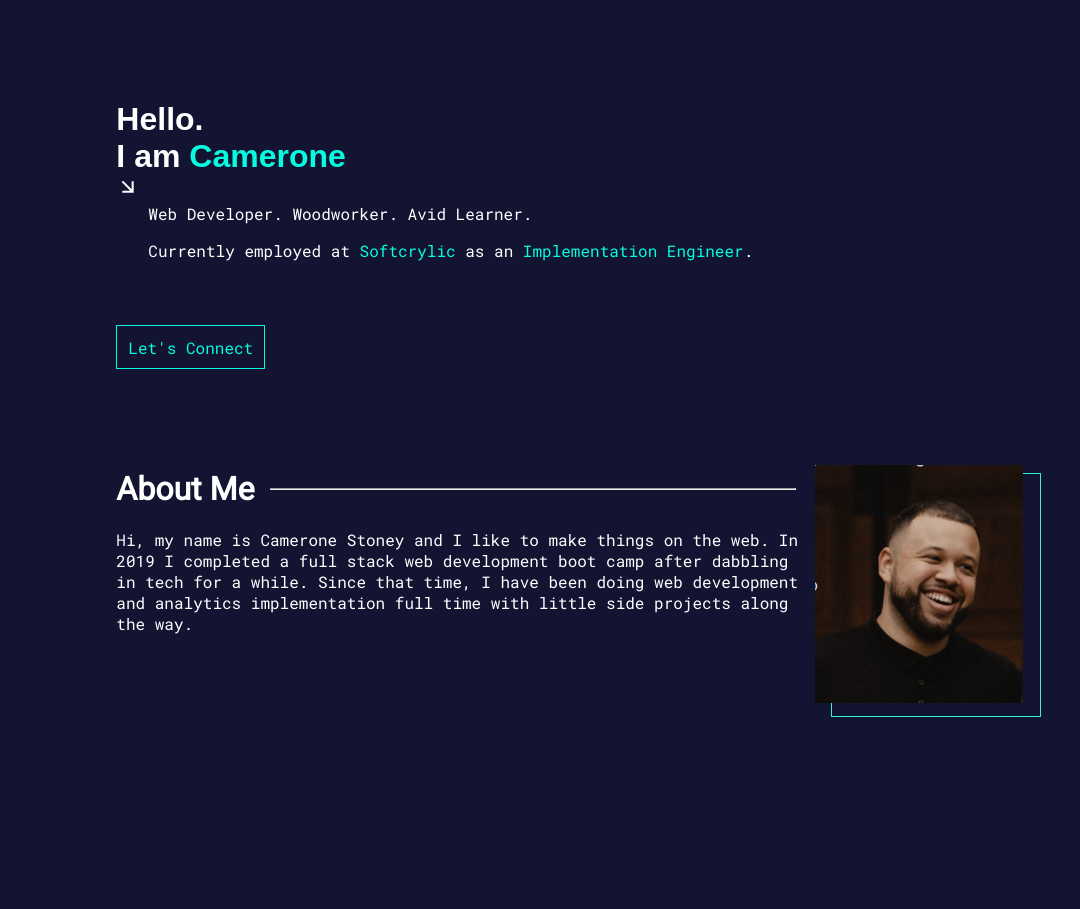
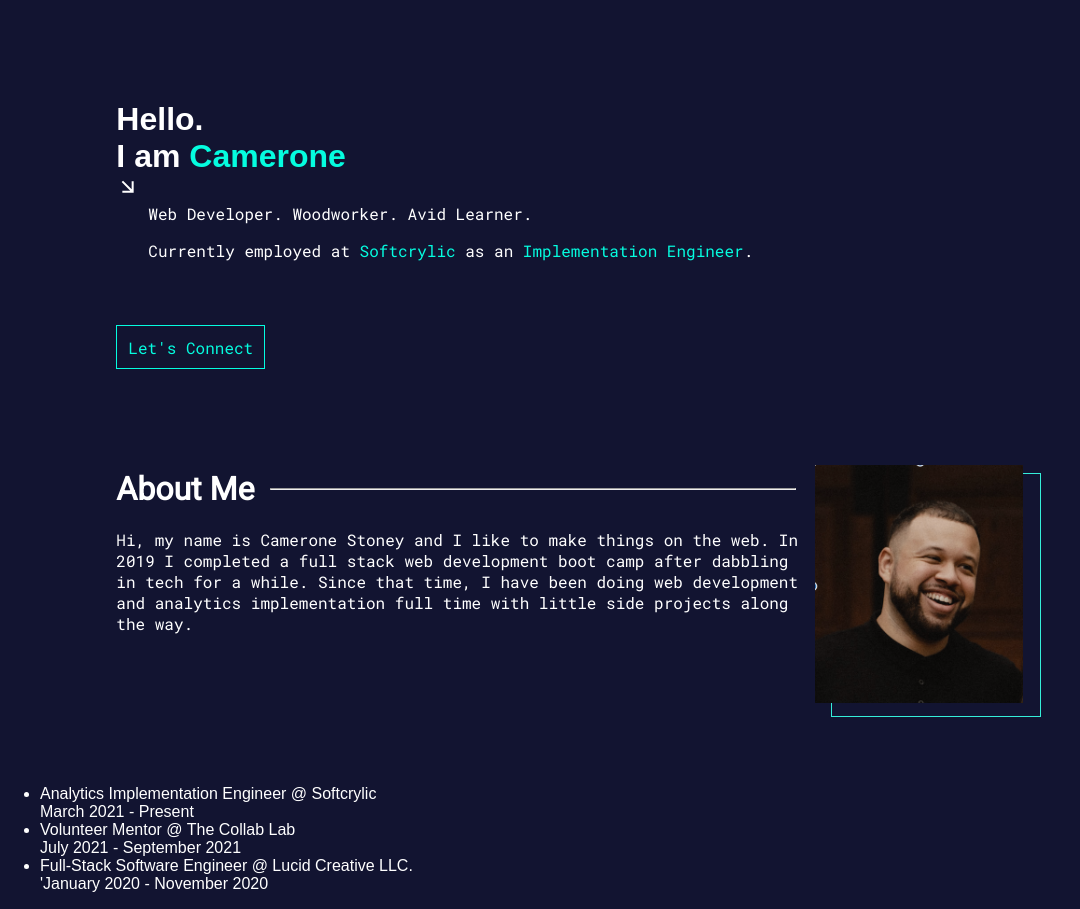
Before and after one commit to Cjstoney/portfolio_react, a React (Create React App) app: page / in a window 1280 px wide. Shown: the whole page, without its empty margins (0-1080 px from the left). Before the commit the page ends 800 px from the top, so only its background shows below. Built offline with nearby package versions, Linux system fonts and the light colour scheme.

Commit message:
feat: start of the experience componeont

```diff
--- /dev/null
+++ b/src/components/experience/experience.js
@@ -0,0 +1,24 @@
+import React from "react";
+import "./experience.css";
+import Jobs from "../../jobs.json";
+
+function Experience({ className }) {
+  return (
+    <ul className={className}>
+      {Jobs.map((job, index) => {
+        return (
+          <li key={index} className="individual-job-container">
+            <div className="job-title">
+              {job.title} <span>@ {job.company}</span>
+            </div>
+            <div className="employment-time">
+              {job.startDate} - {job.endDate}
+            </div>
+          </li>
+        );
+      })}
+    </ul>
+  );
+}
+
+export default Experience;
--- a/src/pages/home/home.js
+++ b/src/pages/home/home.js
@@ -1,13 +1,17 @@
 import React from "react";
-import Introduction from "../../components/introduction/introduction";
-import AboutMe from "../../components/about/aboutMe";
+import {
+  AboutMeComponent,
+  ExperienceComponent,
+  IntroductionComponent,
+} from "../../components/index";
 import "./home.css";
 
 const Home = () => {
   return (
     <div className="homePage">
-      <Introduction className="about-content" />
-      <AboutMe className="about-me-container" />
+      <IntroductionComponent className="about-content" />
+      <AboutMeComponent className="about-me-container" />
+      <ExperienceComponent className="experience-container" />
     </div>
   );
 };
```
Also changed, not shown: src/components/experience/experience.css (added).
